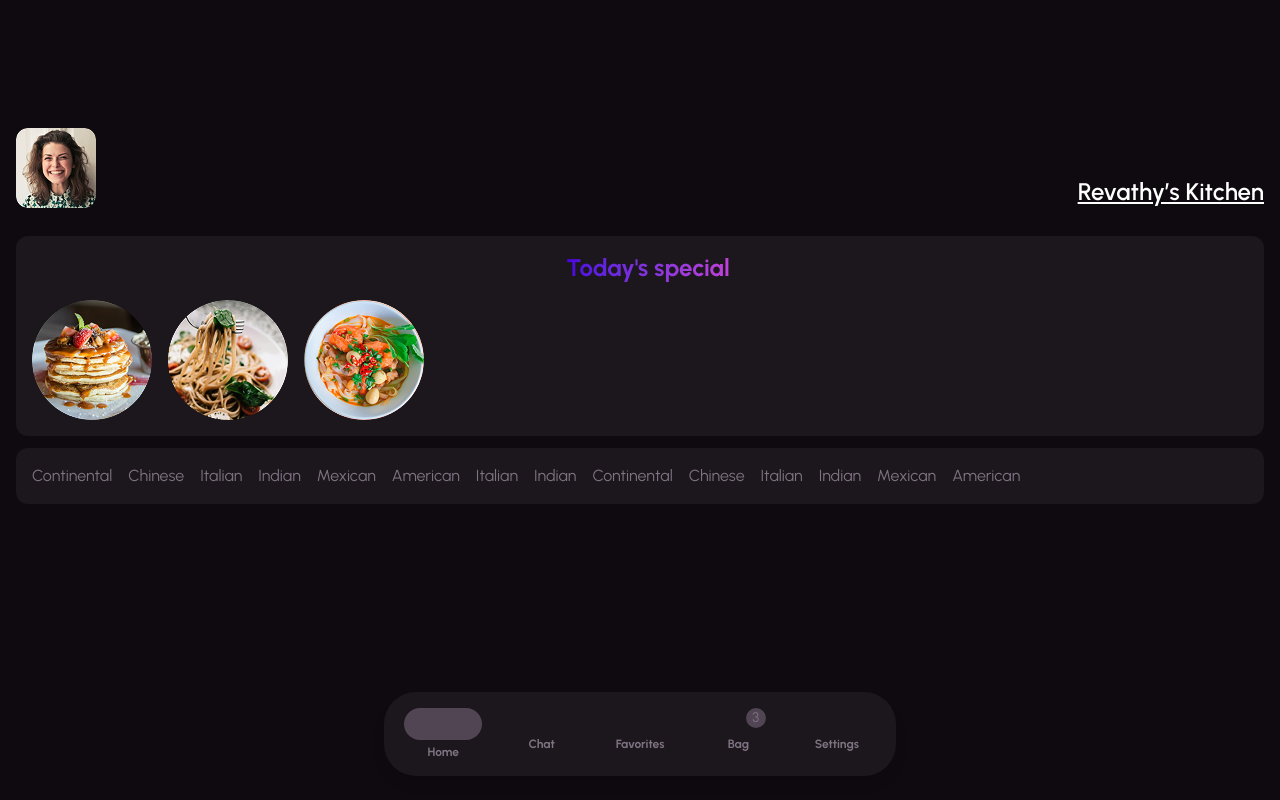
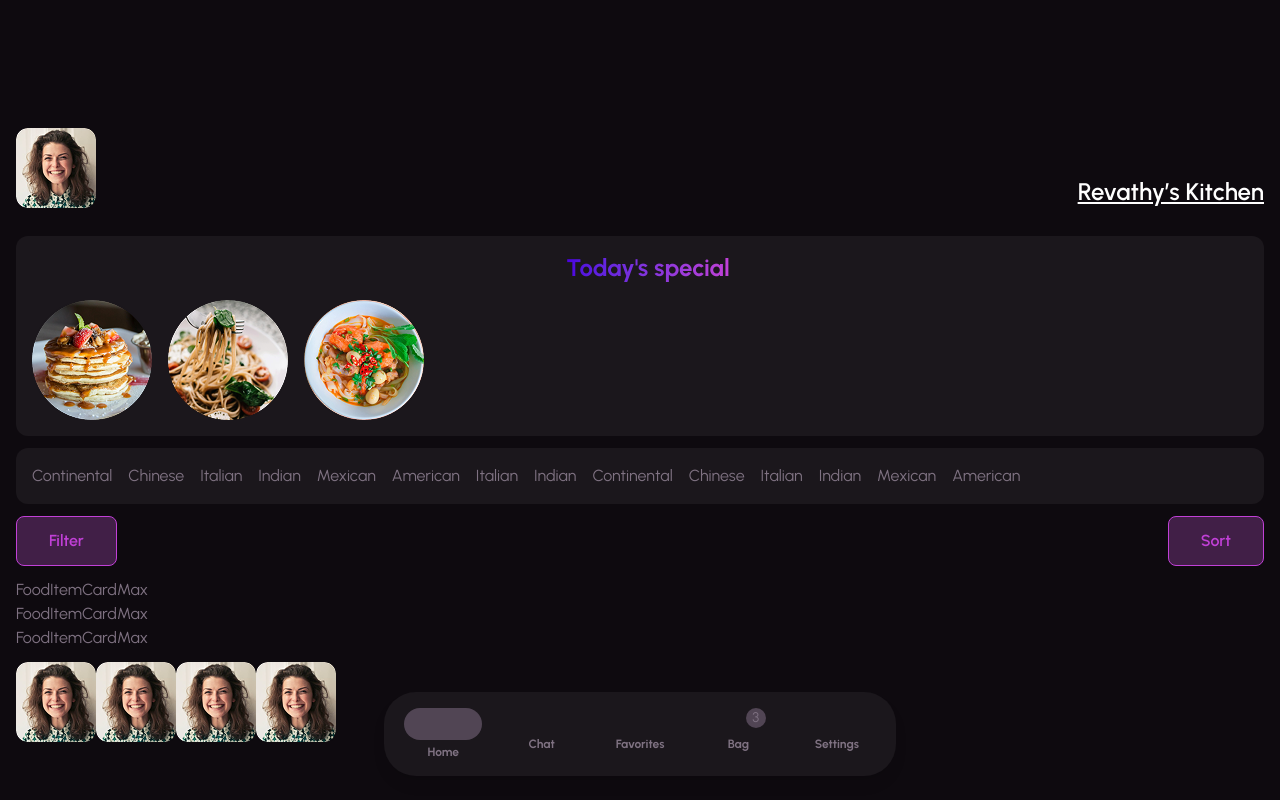
Before and after one commit to johnsonbhaskaran/Food-from-Home, a React (Vite) app: page / in a window 1280 px wide. Built offline with nearby package versions, Linux system fonts and the light colour scheme; some icons are missing.

Commit message:
Text size modified for Btn transparent with and without Icon

```diff
--- a/src/components/commonComponents/BtnTransparent.jsx
+++ b/src/components/commonComponents/BtnTransparent.jsx
@@ -1,6 +1,6 @@
 const BtnTransparent = ({ text }) => {
   return (
-    <div className='inline bg-brand-btn-dark px-8 py-3 border border-brand-primary rounded-lg font-semibold text-brand-primary text-sm cursor-pointer'>
+    <div className='inline bg-brand-btn-dark px-8 py-3 border border-brand-primary rounded-lg font-semibold text-brand-primary text-base cursor-pointer'>
       {text}
     </div>
   );
--- a/src/components/commonComponents/BtnTransparentWithIcon.jsx
+++ b/src/components/commonComponents/BtnTransparentWithIcon.jsx
@@ -0,0 +1,8 @@
+const BtnTransparentWithIcon = ({ text }) => {
+  return (
+    <div className='inline bg-brand-btn-dark px-8 py-3 border border-brand-primary rounded-lg font-semibold text-brand-primary text-base cursor-pointer'>
+      {text}
+    </div>
+  );
+};
+export default BtnTransparentWithIcon;
--- a/src/components/commonComponents/FoodItemCardMax.jsx
+++ b/src/components/commonComponents/FoodItemCardMax.jsx
@@ -0,0 +1,4 @@
+const FoodItemCardMax = () => {
+  return <div>FoodItemCardMax</div>;
+};
+export default FoodItemCardMax;
--- a/src/pages/customerPages/ChefStore.jsx
+++ b/src/pages/customerPages/ChefStore.jsx
@@ -2,6 +2,8 @@ import ChefProfilePicMedium from "../../assets/store-chef-profile-pic-80px.png";
 import ChefProfileBannerMobile from "../../assets/store-chef-profile-banner-mobile.png";
 import HorizontalScrollCircularImage from "../../components/commonComponents/HorizontalScrollCircularImage";
 import HorizontalScrollTextLink from "../../components/commonComponents/HorizontalScrollTextLink";
+import BtnTransparentWithIcon from "../../components/commonComponents/BtnTransparentWithIcon";
+import FoodItemCardMax from "../../components/commonComponents/FoodItemCardMax";
 
 const ChefStore = () => {
   return (
@@ -32,7 +34,23 @@ const ChefStore = () => {
         <HorizontalScrollTextLink />
       </div>
       {/* Filter & Sort */}
-      <div className='mx-4 mt-3'></div>
+      <div className='flex justify-between mx-4 mt-3'>
+        <BtnTransparentWithIcon text={"Filter"} />
+        <BtnTransparentWithIcon text={"Sort"} />
+      </div>
+      {/* Food item card */}
+      <div className='mx-4 mt-3'>
+        <FoodItemCardMax />
+        <FoodItemCardMax />
+        <FoodItemCardMax />
+      </div>
+      {/* Other popular Chef's nearby */}
+      <div className='flex mx-4 mt-3'>
+        <img src={ChefProfilePicMedium} alt='' />
+        <img src={ChefProfilePicMedium} alt='' />
+        <img src={ChefProfilePicMedium} alt='' />
+        <img src={ChefProfilePicMedium} alt='' />
+      </div>
     </div>
   );
 };
```
